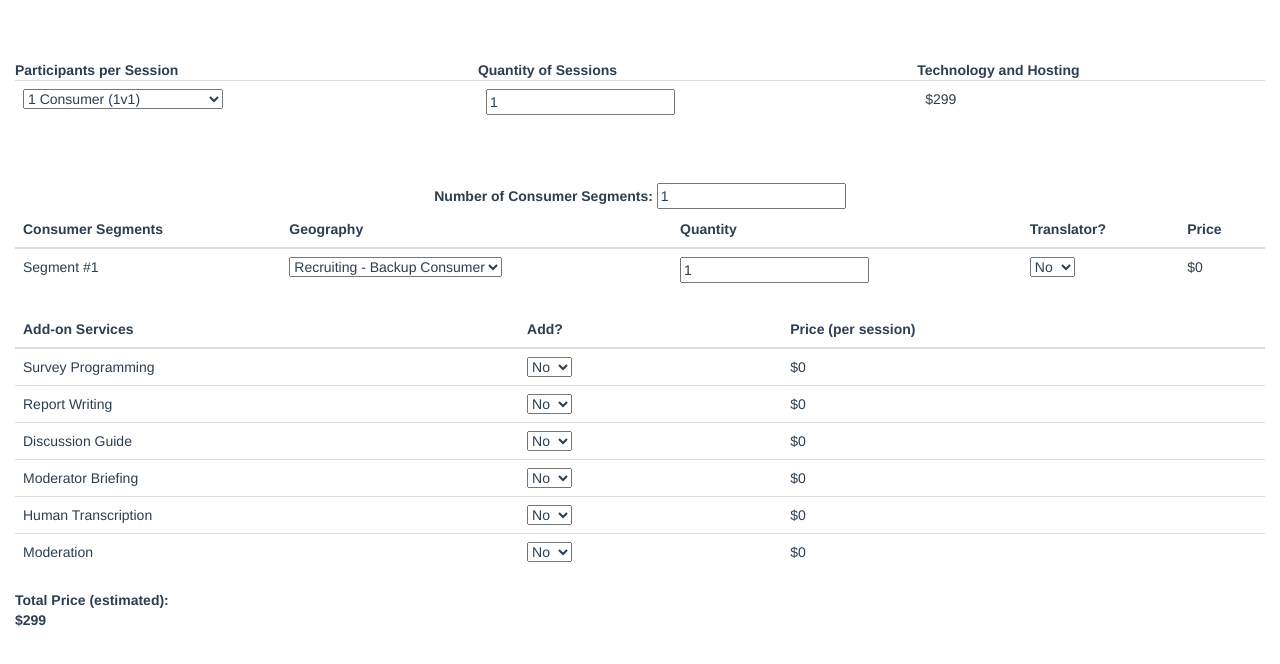
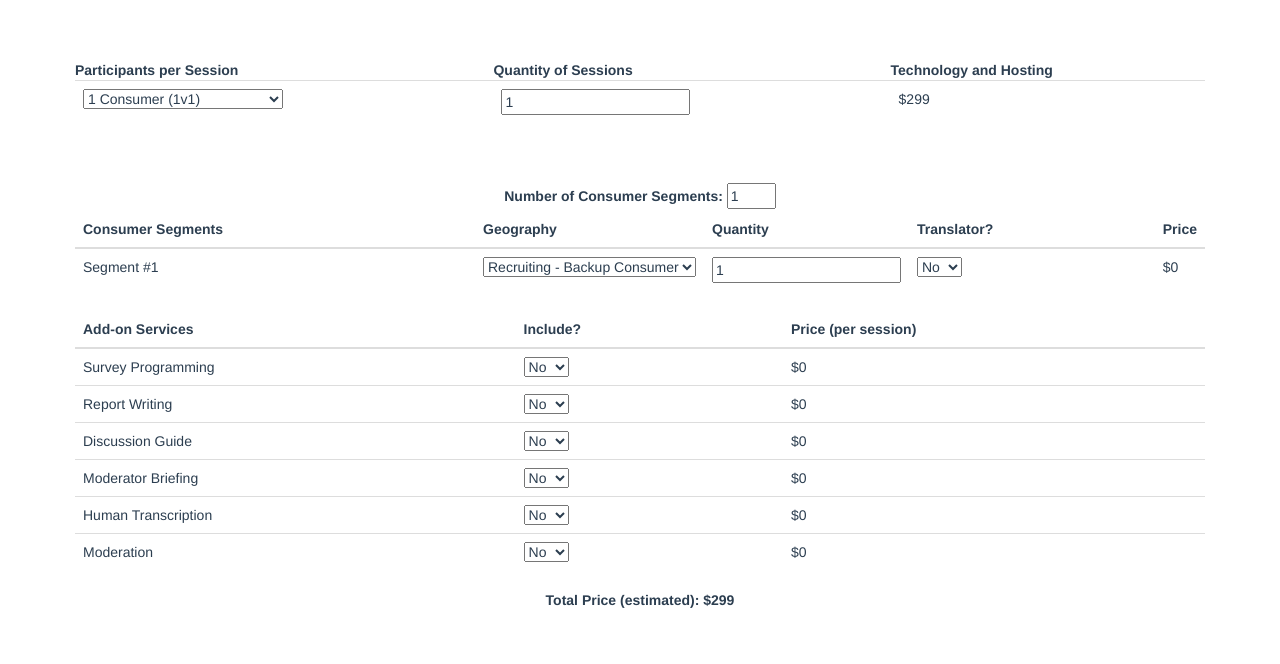
Before and after one commit to amizzo87/dio-calculator, a Vue app: page / in a window 1280 px wide. Shown: the top 664 px of the page. Built offline with nearby package versions, Linux system fonts and the light colour scheme.

Commit message:
fixing table css

```diff
--- a/src/App.vue
+++ b/src/App.vue
@@ -3,10 +3,10 @@
     <projectrow></projectrow>
     <br />
     <br />
-    <div style="text-align:center;"><label>Number of Consumer Segments:</label> <input v-model="segments" type="number" min="1"/></div>
+    <div style="text-align:center;"><label>Number of Consumer Segments:</label> <input v-model="segments" type="number" min="1" max="5"/></div>
     <recruitingrow v-for="n in segments" v-bind:segments="n"></recruitingrow>
     <servicesrow></servicesrow>
-    <div class="col-md-2"><label>Total Price (estimated): ${{ totalPrice }}</label></div>
+    <div style="text-align:center;"><label>Total Price (estimated): ${{ totalPrice }}</label></div>
   </div>
 </template>
 
@@ -49,7 +49,9 @@ export default {
       for (var i in this.nodePrices) {
         sumPrice += this.nodePrices[i]["atts"][0]["price"];
       }
-      this.totalPrice = ( sumPrice == 0 ? this.totalPrice : sumPrice );
+      // this.totalPrice = ( sumPrice == 0 ? this.totalPrice : sumPrice );
+      this.totalPrice = ( sumPrice < 299 ? sumPrice + 299 : sumPrice );
+
     }
     }
     },
@@ -91,6 +93,6 @@ export default {
   -moz-osx-font-smoothing: grayscale;
   /* text-align: center; */
   color: #2c3e50;
-  margin-top: 60px;
+  margin: 60px;
 }
 </style>
--- a/src/components/RecruitingRow.vue
+++ b/src/components/RecruitingRow.vue
@@ -1,5 +1,5 @@
 <template>
-  <div class="container-fluid" id="recruitingrow">
+  <div class="col-md-12" id="recruitingrow">
 
     <table class="table">
       <thead>
@@ -13,11 +13,11 @@
       </thead>
       <tbody>
       <tr>
-        <td>Segment #{{segments}}</td>
-        <td><select v-model="selected" id="skuSelect"><option v-for="(sku, index) in skus" v-if='sku["Product Family"] == "Recruiting"' :value="+index">{{ sku["Product Name"] }}</option></select></td>
-        <td><input v-model="quantity" type="number" min="1"/></td>
+        <td style="width:400px;">Segment #{{segments}}</td>
+        <td style="width:100px;"><select v-model="selected" id="skuSelect"><option v-for="(sku, index) in skus" v-if='sku["Product Family"] == "Recruiting"' :value="+index">{{ sku["Product Name"] }}</option></select></td>
+        <td style="width:50px;"><input v-model="quantity" type="number" min="1"/></td>
         <td><select v-model="translator"><option value="199">Yes</option><option value="0">No</option></select></td>
-        <td>${{ calcPrice }}</td>
+        <td style="width:50px;">${{ calcPrice }}</td>
       </tr>
       </tbody>
 
--- a/src/components/ServicesRow.vue
+++ b/src/components/ServicesRow.vue
@@ -6,7 +6,7 @@
   <thead>
 <tr>
   <th>Add-on Services</th>
-  <th>Add?</th>
+  <th>Include?</th>
   <th></th>
   <th>Price (per session)</th>
 </tr>
```
